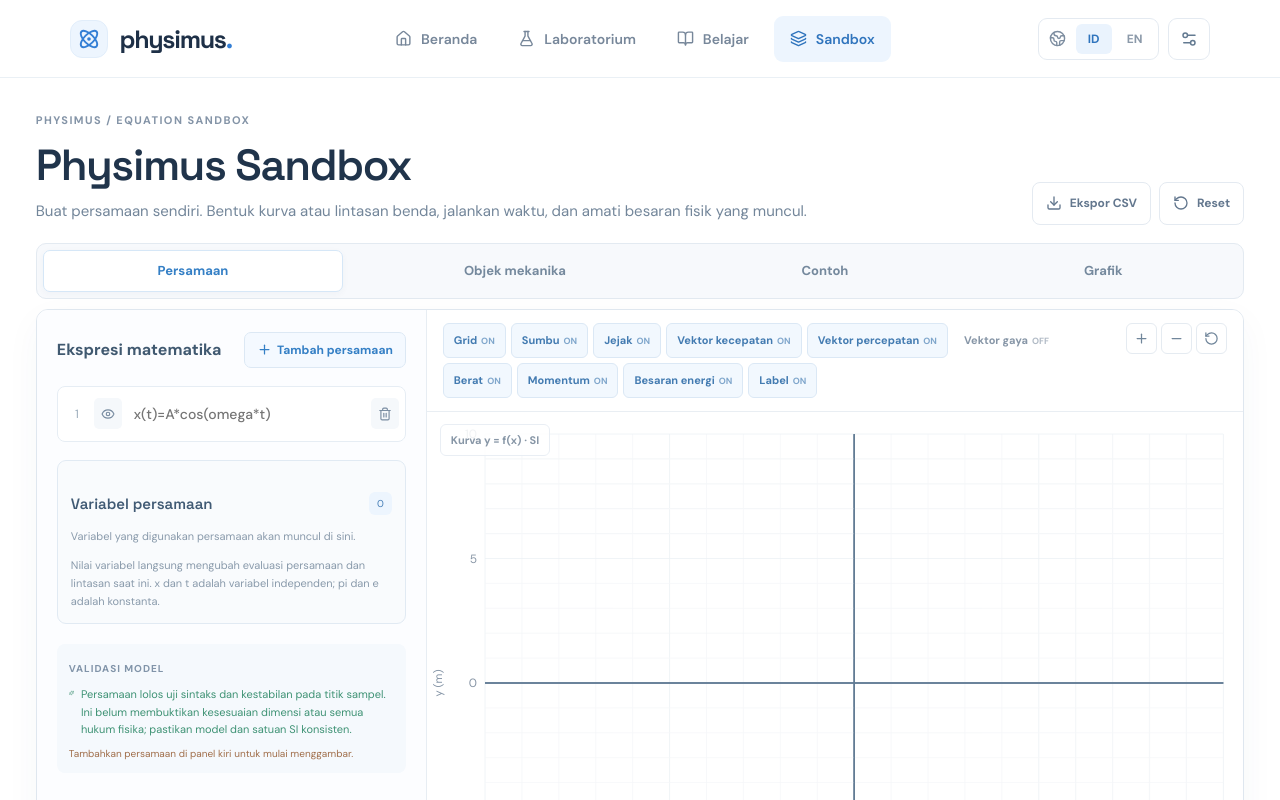
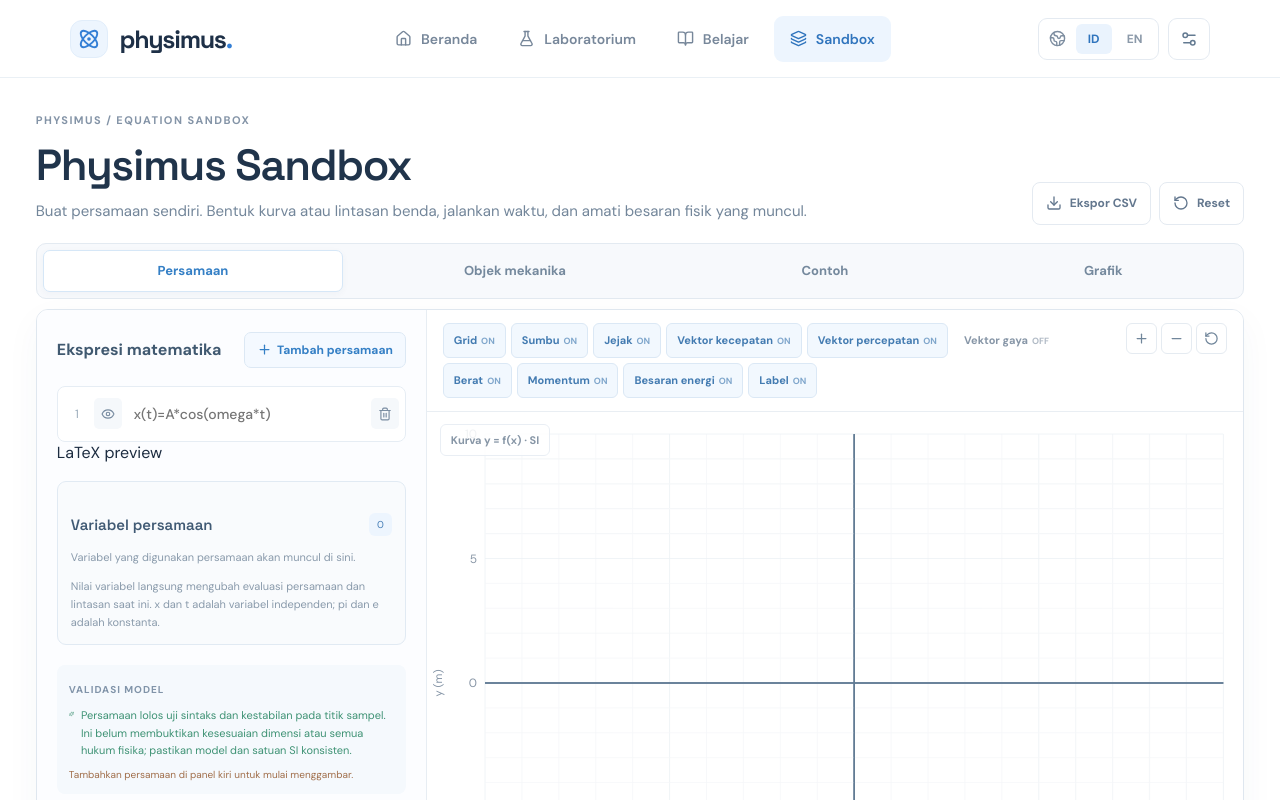
Before and after one commit to Zarr-Dev/physimus, a React (Vite) app: page / in a window 1280 px wide. Both pictures are taken after a click on the button "Sandbox". Shown: the top 800 px of the page. Built offline with nearby package versions, Linux system fonts and the light colour scheme.

Commit message:
Add live LaTeX equation previews to Sandbox editor

```diff
--- a/src/PhysicsSandbox.tsx
+++ b/src/PhysicsSandbox.tsx
@@ -76,6 +76,42 @@ function variableDescription(name:string,language:Language){
  const labels:Record<string,{id:string;en:string;unit:string}>={m:{id:"Massa",en:"Mass",unit:"kg"},g:{id:"Gravitasi",en:"Gravity",unit:"m/s²"},a:{id:"Amplitudo / percepatan",en:"Amplitude / acceleration",unit:"m atau m/s²"},v0:{id:"Kecepatan awal",en:"Initial velocity",unit:"m/s"},omega:{id:"Kecepatan sudut",en:"Angular velocity",unit:"rad/s"},k:{id:"Konstanta pegas",en:"Spring constant",unit:"N/m"},theta:{id:"Sudut / fase",en:"Angle / phase",unit:"rad"},r:{id:"Jari-jari",en:"Radius",unit:"m"},e:{id:"Restitusi",en:"Restitution",unit:"—"},mu:{id:"Koefisien gesek",en:"Friction coefficient",unit:"—"},F:{id:"Gaya",en:"Force",unit:"N"},h:{id:"Ketinggian",en:"Height",unit:"m"}};
  const item=labels[name];
  return item?{label:language==="ID"?item.id:item.en,unit:item.unit}:{label:name,unit:language==="ID"?"nilai bebas":"custom"};
+}
+
+
+function variableLatex(name:string){
+ const greek:Record<string,string>={theta:"\\theta",omega:"\\omega",alpha:"\\alpha",beta:"\\beta",gamma:"\\gamma",phi:"\\phi",mu:"\\mu",pi:"\\pi",sigma:"\\sigma",rho:"\\rho",lambda:"\\lambda"};
+ if(greek[name])return greek[name];
+ const sub=name.match(/^([a-zA-Z]+)(\d+)$/);
+ if(sub)return sub[1]+"_{"+sub[2]+"}";
+ return name.length===1?name:"\\mathrm{"+name+"}";
+}
+function equationToLatex(source:string){
+ const match=source.trim().match(/^(y\s*\(x\)\s*=|y\s*=|x\s*\(t\)\s*=|y\s*\(t\)\s*=)\s*(.+)$/i);
+ if(!match)throw new Error("Equation must start with y=, x(t)= or y(t)=");
+ const lhs=match[1].replace(/\s/g,"").replace(/([xy])\(/g,"$1\\left(").replace(/\)/g,"\\right)");
+ const root=parse(match[2]);
+ const render=(node:Node):string=>{
+  if(node.kind==="num")return String(node.n);
+  if(node.kind==="var")return variableLatex(node.name);
+  if(node.kind==="unary")return node.op==="-"?"-\\left("+render(node.child)+"\\right)":render(node.child);
+  if(node.kind==="binary"){
+   if(node.op==="/")return "\\frac{"+render(node.a)+"}{"+render(node.b)+"}";
+   if(node.op==="^")return "{"+render(node.a)+"}^{"+render(node.b)+"}";
+   if(node.op==="*")return render(node.a)+"\\,\\cdot\\,"+render(node.b);
+   return "\\left("+render(node.a)+node.op+render(node.b)+"\\right)";
+  }
+  const name=node.name;
+  if(name==="sqrt")return "\\sqrt{"+render(node.args[0])+"}";
+  if(name==="abs")return "\\left|"+render(node.args[0])+"\\right|";
+  const operators:Record<string,string>={sin:"\\sin",cos:"\\cos",tan:"\\tan",asin:"\\arcsin",acos:"\\arccos",atan:"\\arctan",ln:"\\ln",log:"\\log",exp:"\\exp",min:"\\min",max:"\\max"};
+  return (operators[name]??("\\operatorname{"+name+"}"))+"\\left("+node.args.map(render).join(", ")+"\\right)";
+ };
+ return lhs+"="+render(root);
+}
+function equationPreviewHtml(source:string){
+ try{return katex.renderToString(equationToLatex(source),{throwOnError:false,strict:"ignore",trust:false,displayMode:true});}
+ catch{return katex.renderToString("\\text{Complete expression to preview}",{throwOnError:false,strict:"ignore",trust:false,displayMode:true});}
 }
 
 function motionAt(list:Compiled[],t:number,vars:Vars):Motion|null {
@@ -208,7 +244,7 @@ export default function PhysicsSandbox({language,theme,motionLevel}:{language:La
    <aside className="sandbox-editor">
     {editorTab==="equations"&&<>
       <div className="sandbox-editor-heading"><strong>{w.math}</strong><button onClick={add}><Plus size={15}/>{w.add}</button></div>
-      <div className="sandbox-equations">{rows.map((row,index)=><div className="sandbox-equation-row" key={row.id}><span>{index+1}</span><button title={row.enabled?w.hide:w.show} onClick={()=>setRows(old=>old.map(q=>q.id===row.id?{...q,enabled:!q.enabled}:q))}>{row.enabled?<Eye size={14}/>:<EyeOff size={14}/>}</button><input aria-label={"Equation "+(index+1)} value={row.text} onChange={e=>update(row.id,e.target.value)} placeholder="x(t)=A*cos(omega*t)"/><button title={w.delete} onClick={()=>setRows(old=>old.filter(q=>q.id!==row.id))}><Trash2 size={14}/></button></div>)}</div>
+      <div className="sandbox-equations">{rows.map((row,index)=><div className={row.enabled?"sandbox-equation-item":"sandbox-equation-item disabled"} key={row.id}><div className="sandbox-equation-row"><span>{index+1}</span><button title={row.enabled?w.hide:w.show} onClick={()=>setRows(old=>old.map(q=>q.id===row.id?{...q,enabled:!q.enabled}:q))}>{row.enabled?<Eye size={14}/>:<EyeOff size={14}/>}</button><input aria-label={"Equation "+(index+1)} value={row.text} onChange={e=>update(row.id,e.target.value)} placeholder="x(t)=A*cos(omega*t)"/><button title={w.delete} onClick={()=>setRows(old=>old.filter(q=>q.id!==row.id))}><Trash2 size={14}/></button></div><div className="sandbox-equation-preview"><span>LaTeX preview</span><div dangerouslySetInnerHTML={{__html:row.text.trim()?equationPreviewHtml(row.text):""}}/></div></div>)}</div>
       <section className="sandbox-variable-panel">
         <div className="sandbox-panel-title"><strong>{w.variables}</strong><span>{usedVariables.length}</span></div>
         {usedVariables.length===0?<p className="sandbox-variable-empty">{w.noVariables}</p>:<div className="sandbox-variable-grid">{usedVariables.map(name=>{const meta=variableDescription(name,language);return <label key={name}><span>{meta.label} <code>{name}</code></span><div><input type="number" step="any" value={parameterSet[name]??variableDefaults(name)} onChange={e=>setVariable(name,Number(e.target.value))}/><small>{meta.unit}</small></div></label>;})}</div>}
```
